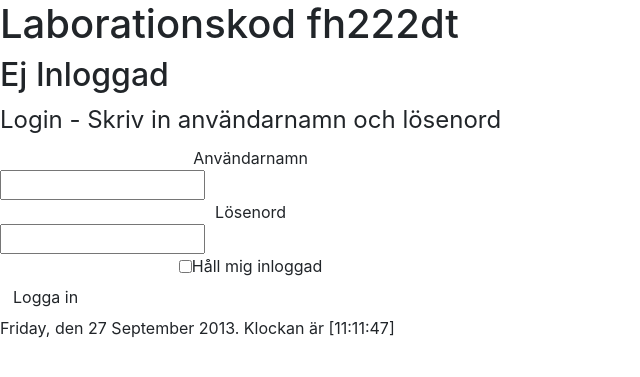
After one commit to fh222dt/Labb2, a PHP site: page /index_old.php in a window 1280 px wide. The commit adds this page. Shown: the top 377 px of the page, without its empty margins (0-640 px from the left). Run offline with PHP 8.4, Linux system fonts and the light colour scheme; some libraries are stand-ins or nearby versions.

```diff
--- /dev/null
+++ b/index_old.php
@@ -0,0 +1,133 @@
+<!DOCTYPE html>
+<?php
+session_start();	//starta sessionen
+?>
+<html>
+	<head>
+	<meta charset="utf-8">
+	<title>Laboration 2</title>
+	<link rel="stylesheet" href="bootstrap/css/bootstrap.css">
+	<link rel="stylesheet" href="bootstrap/css/bootstrap-responsive.css">
+	</head>
+
+	<body>
+
+	<h1>Laborationskod fh222dt</h1>
+
+<?php
+//variabler
+$formHeader ="<h2>Ej Inloggad</h2>";
+$helpText ="";
+$displayForm =true;
+//endast dessa variabler går att logga in med
+$username = "Admin";
+$password = "Password";
+
+//echo $formHeader;
+
+
+//logga ut
+if (isset($_GET["logout"])) {		//kolla om det finns i urlen
+
+	if(!isset($_SESSION["login"])) {
+			$helpText="";
+	}
+
+	else {
+		$helpText= "<p>Du har nu loggat ut</p><br/>";
+	unset($_SESSION["login"]);
+	session_destroy();
+	}
+}
+
+//testa om formuläret är skickat
+if (isset($_POST["submit"])) {
+
+	$inputName = $_POST["UserName"];
+	$inputPsw = $_POST["Password"];
+
+	//vid en lyckad inloggning
+	if ($inputName == $username && $inputPsw == $password) {
+		//starta en session
+		$_SESSION["login"] = 1;
+
+		//ladda om sidan så scriptet körs igen
+		header("Location: $_SERVER[PHP_SELF]");
+	}
+
+	//felhantering av inmatad data från användaren
+	else {
+		if(empty($inputName) ) {
+		$helpText= "<p>Användarnamn saknas</p><br/>";
+		}
+
+		else if(empty($inputPsw) ) {
+			$helpText= "<p>Lösenord saknas</p><br/>";
+		}
+
+		else {
+			$helpText= "<p>Felaktigt användarnamn och/eller lösenord</p><br/>";
+		}
+	}
+}
+
+//när man har loggat in visas detta
+if (isset($_SESSION["login"])) {
+
+	?>
+	<h2> Admin är inloggad</h2>
+	<?php 							//ändra namn till en variabel!!!!
+
+	$_SESSION["login"] = $_SESSION["login"]+1;
+
+	if ($_SESSION["login"] == 3) {				//varför är den 3?
+		?>
+		<p>Inloggningen lyckades </br> <a href="?logout=true">Logga ut</a></p>
+		<?php
+	}
+
+	else {
+		?>
+		<a href="?logout=true">Logga ut</a>
+		<?php
+	}
+
+	$displayForm = false;
+
+}
+
+
+
+//visa formuläret
+if ($displayForm == true) {
+
+	echo $formHeader;
+	?>
+	<form method="post" action="index.php" class="form-inline">
+		<fieldset>
+			<legend>Login - Skriv in användarnamn och lösenord</legend>
+
+			<?php echo $helpText; ?>
+
+			<label for="UserName">Användarnamn</label>
+			<input id="UserName" name="UserName" type="text" size="15"
+			value="<?php echo isset($_POST['UserName']) ? $_POST['UserName'] : '' ?>">		<!--value anv för att behålla inmatad text -->
+
+			<label for="Password">Lösenord</label>
+			<input id="Password" name="Password" type="password" size="15">
+
+			<label for="KeepLogin" class="checkbox">
+			<input id="KeepLogin" type="checkbox"> Håll mig inloggad</label>
+
+			<input type="submit" name="submit" value="Logga in" class="btn">
+		</fieldset>
+	</form> <?php
+}
+
+//Visa datum och tid snyggt på svenska
+setlocale (LC_TIME, "Swedish");
+echo utf8_encode(strftime("<p>%A"));
+echo strftime(", den " . "%#d %B %Y" . ". Klockan är [" . "%X" . "]</p>"); //formatet %#d är linux %e	anv %T ist f %X på servern
+?>
+</body>
+</html>
```
Also changed, not shown: index.php (+5 -101 lines), user.php (added, +39 -0 lines).
